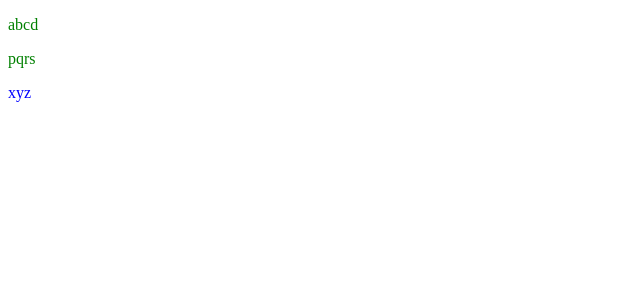
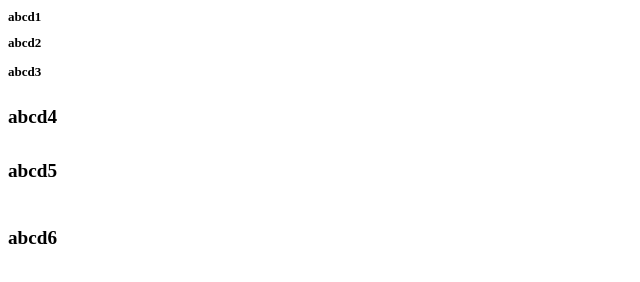
Before and after one commit to swarupcs/Love-Babbar-Web-Dev, a plain HTML site: page 2. CSS Basics/1. CSS Basics-1/index.html in a window 1280 px wide. Shown: the whole page, without its empty margins (0-640 px from the left). Drawn offline with Linux system fonts and the light colour scheme.

Commit message:
class selector

```diff
--- a/2. CSS Basics/1. CSS Basics-1/index.html
+++ b/2. CSS Basics/1. CSS Basics-1/index.html
@@ -5,25 +5,29 @@
     <meta name="viewport" content="width=device-width, initial-scale=1.0">
     <title>Document</title>
 
-    <!-- Element Selector/ Type Selector / tag selector  -->
+
 
     <style>
 
-        .green {
-            color: green;
+        .small {
+            font-size: small;
         }
 
-        .blue {
-            color: blue ;
+        .big{
+            font-size: larger;
         }
 
     </style>
 </head>
 <body>
 
-    <p class="green">abcd</p>
-    <p class="green">pqrs</p>
-    <p class="blue">xyz</p>
+    <h1 class="small">abcd1</h1>
+    <h2 class="small">abcd2</h2>
+    <h3 class="small">abcd3</h3>
+
+    <h4 class="big">abcd4</h4>
+    <h5 class="big">abcd5</h5>
+    <h6 class="big">abcd6</h6>
 
 
 </body>
```
